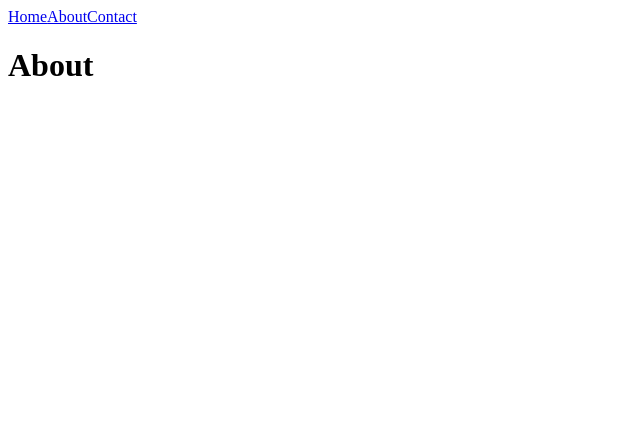
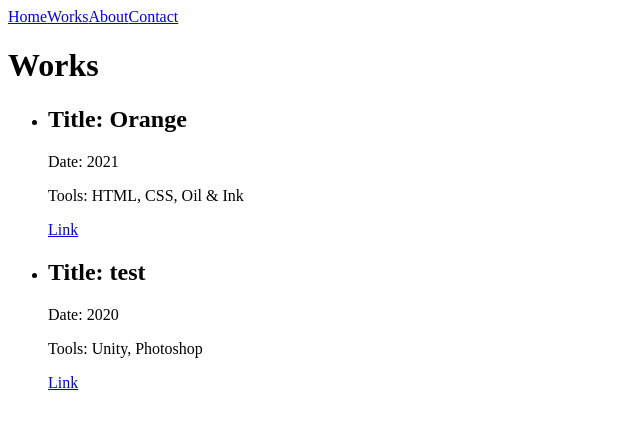
Before and after one commit to emmali98/portfolio-static, a Next.js app: page /works in a window 1280 px wide. Shown: the top 426 px of the page, without its empty margins (0-640 px from the left). Built offline with nearby package versions, Linux system fonts and the light colour scheme.

Commit message:
Adds Works section and tests work entry list

```diff
--- a/app/works/page.tsx
+++ b/app/works/page.tsx
@@ -1,3 +1,22 @@
+import WorkEntry from '@/components/work-entry.jsx';
+import workData from '../../public/works-data.jsx';
+
 export default function Page() {
-    return <h1>About</h1>
+  const worksList = workData.map(entry =>
+      <li key={entry.path}>
+        <WorkEntry
+          title={entry.title}
+          date={entry.date}
+          tools={entry.tools}
+          path={entry.path}
+        />
+      </li>
+    );
+
+    return <>
+      <h1>Works</h1>
+      <ul className="works-wrapper">
+        {worksList}
+      </ul>
+    </>
   }
--- a/components/nav.jsx
+++ b/components/nav.jsx
@@ -12,6 +12,10 @@ export default function NavLinks() {
         Home
       </Link>
 
+      <Link className={`link ${pathname === '/works' ? 'active' : ''}`} href="/works" >
+        Works
+      </Link>
+
       <Link className={`link ${pathname === '/about' ? 'active' : ''}`} href="/about" >
         About
       </Link>
--- /dev/null
+++ b/components/work-entry.jsx
@@ -0,0 +1,10 @@
+'use client'
+
+export default function WorkEntry({ title, date, tools, path}) {
+    return (<div className="work-entry">
+        <h2>Title: {title}</h2>
+        <p>Date: {date}</p>
+        <p>Tools: {tools}</p>
+        <a href={path}>Link</a>
+    </div>)
+}
--- /dev/null
+++ b/public/works-data.jsx
@@ -0,0 +1,16 @@
+const worksData = [
+    {
+        title: 'Orange',
+        date: '2021',
+        tools: 'HTML, CSS, Oil & Ink',
+        path: './works/orange'
+    },
+    {
+        title: 'test',
+        date: '2020',
+        tools: 'Unity, Photoshop',
+        path: './works/test'
+    }
+];
+
+export default worksData;
```
